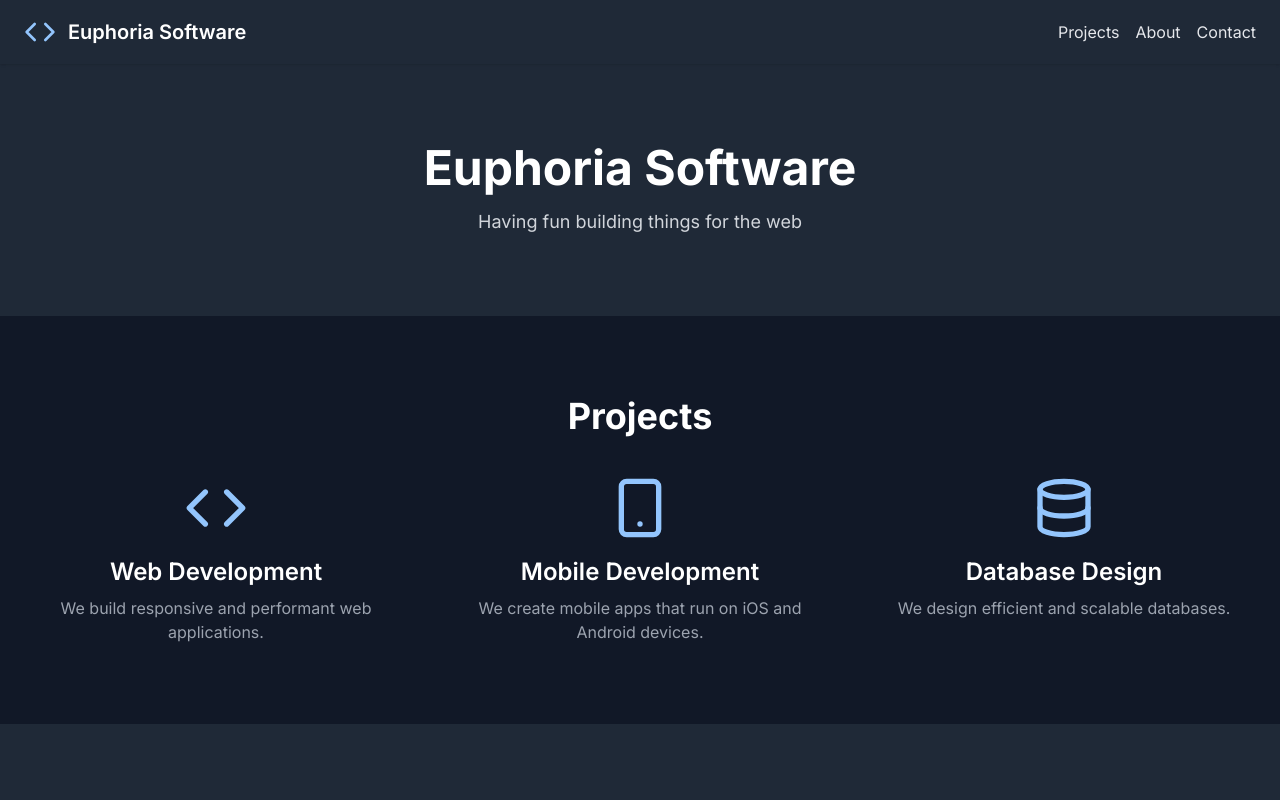
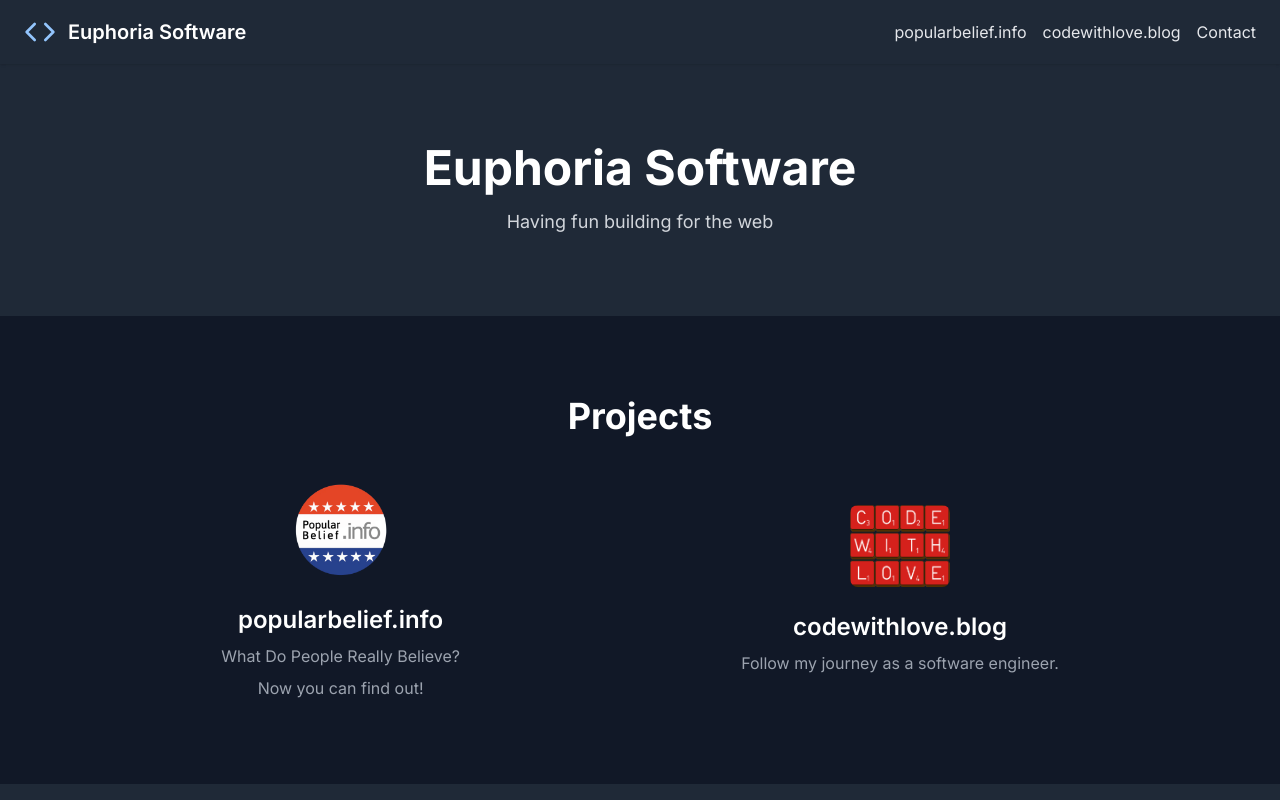
Before and after one commit to mjamore/euphoria.software, a Next.js app: page / in a window 1280 px wide. Shown: the top 800 px of the page. Built offline with nearby package versions, Linux system fonts and the light colour scheme.

Commit message:
Updates.

```diff
--- a/app/page.tsx
+++ b/app/page.tsx
@@ -4,6 +4,7 @@
  */
 import Link from 'next/link';
 import { Button } from '@/components/ui/button';
+import Image from 'next/image';
 
 export default function HomePage() {
   return (
@@ -28,11 +29,11 @@ export default function HomePage() {
           <span className='ml-3 text-xl font-semibold text-white'>Euphoria Software</span>
         </div>
         <nav className='space-x-4'>
-          <Link className='text-gray-200 hover:text-blue-400' href='#'>
-            Projects
+          <Link className='text-gray-200 hover:text-blue-400' target='_blank' href='https://popularbelief.info'>
+            popularbelief.info
           </Link>
-          <Link className='text-gray-200 hover:text-blue-400' href='#'>
-            About
+          <Link className='text-gray-200 hover:text-blue-400' target='_blank' href='https://codewithlove.blog'>
+            codewithlove.blog
           </Link>
           <Link className='text-gray-200 hover:text-blue-400' href='#'>
             Contact
@@ -42,73 +43,26 @@ export default function HomePage() {
       <main className='flex-grow'>
         <section className='py-20 px-6 text-center'>
           <h1 className='text-5xl font-bold text-white'>Euphoria Software</h1>
-          <p className='mt-4 text-lg text-gray-300'>Having fun building things for the web</p>
+          <p className='mt-4 text-lg text-gray-300'>Having fun building for the web</p>
         </section>
         <section className='py-20 px-6 bg-gray-900'>
           <h2 className='text-4xl font-bold text-center text-white'>Projects</h2>
-          <div className='mt-10 grid gap-10 grid-cols-1 sm:grid-cols-2 lg:grid-cols-3'>
-            <div className='flex flex-col items-center text-center'>
-              <svg
-                className=' h-16 w-16 mb-4 text-blue-300'
-                fill='none'
-                height='24'
-                stroke='currentColor'
-                strokeLinecap='round'
-                strokeLinejoin='round'
-                strokeWidth='2'
-                viewBox='0 0 24 24'
-                width='24'
-                xmlns='http://www.w3.org/2000/svg'
-              >
-                <polyline points='16 18 22 12 16 6' />
-                <polyline points='8 6 2 12 8 18' />
-              </svg>
-              <h3 className='text-2xl font-semibold text-white'>Web Development</h3>
-              <p className='mt-2 text-gray-400'>We build responsive and performant web applications.</p>
-            </div>
-            <div className='flex flex-col items-center text-center'>
-              <svg
-                className=' h-16 w-16 mb-4 text-blue-300'
-                fill='none'
-                height='24'
-                stroke='currentColor'
-                strokeLinecap='round'
-                strokeLinejoin='round'
-                strokeWidth='2'
-                viewBox='0 0 24 24'
-                width='24'
-                xmlns='http://www.w3.org/2000/svg'
-              >
-                <rect height='20' rx='2' ry='2' width='14' x='5' y='2' />
-                <path d='M12 18h.01' />
-              </svg>
-              <h3 className='text-2xl font-semibold text-white'>Mobile Development</h3>
-              <p className='mt-2 text-gray-400'>We create mobile apps that run on iOS and Android devices.</p>
-            </div>
-            <div className='flex flex-col items-center text-center'>
-              <svg
-                className=' h-16 w-16 mb-4 text-blue-300'
-                fill='none'
-                height='24'
-                stroke='currentColor'
-                strokeLinecap='round'
-                strokeLinejoin='round'
-                strokeWidth='2'
-                viewBox='0 0 24 24'
-                width='24'
-                xmlns='http://www.w3.org/2000/svg'
-              >
-                <ellipse cx='12' cy='5' rx='9' ry='3' />
-                <path d='M3 5V19A9 3 0 0 0 21 19V5' />
-                <path d='M3 12A9 3 0 0 0 21 12' />
-              </svg>
-              <h3 className='text-2xl font-semibold text-white'>Database Design</h3>
-              <p className='mt-2 text-gray-400'>We design efficient and scalable databases.</p>
-            </div>
+          <div className='mt-10 gap-20 flex flex-col md:flex-row justify-evenly items-center'>
+            <a className='flex flex-col items-center text-center rounded-lg p-1' href='https://popularbelief.info' target='_blank'>
+              <Image alt='Popular Belief' className='mb-6 rounded-lg' height={100} src='/popular-belief-logo.png' width={100} />
+              <h3 className='text-2xl font-semibold text-white'>popularbelief.info</h3>
+              <p className='mt-2 text-gray-400'>What Do People Really Believe?</p>
+              <p className='mt-2 text-gray-400'>Now you can find out!</p>
+            </a>
+            <a className='flex flex-col items-center text-center rounded-lg p-1' href='https://codewithlove.blog' target='_blank'>
+              <Image alt='Popular Belief' className='mb-6 rounded-lg' height={100} src='/code-with-love-logo.png' width={100} />
+              <h3 className='text-2xl font-semibold text-white'>codewithlove.blog</h3>
+              <p className='mt-2 text-gray-400'>Follow my journey as a software engineer.</p>
+            </a>
           </div>
         </section>
         <section className='py-20 px-6 bg-gray-800'>
-          <h2 className='text-4xl font-bold text-center text-white'>Say Hello</h2>
+          <h2 className='text-4xl font-bold text-center text-white'>Let&apos;s Connect</h2>
           <div className='mt-10 max-w-md mx-auto bg-gray-700 rounded-lg shadow-lg overflow-hidden'>
             <form className='space-y-6 p-6'>
               <input
```
Also changed, not shown: documentation/TODO.md (+1 -1 lines), public/code-with-love-logo.png (added), public/popular-belief-logo.png (added).
